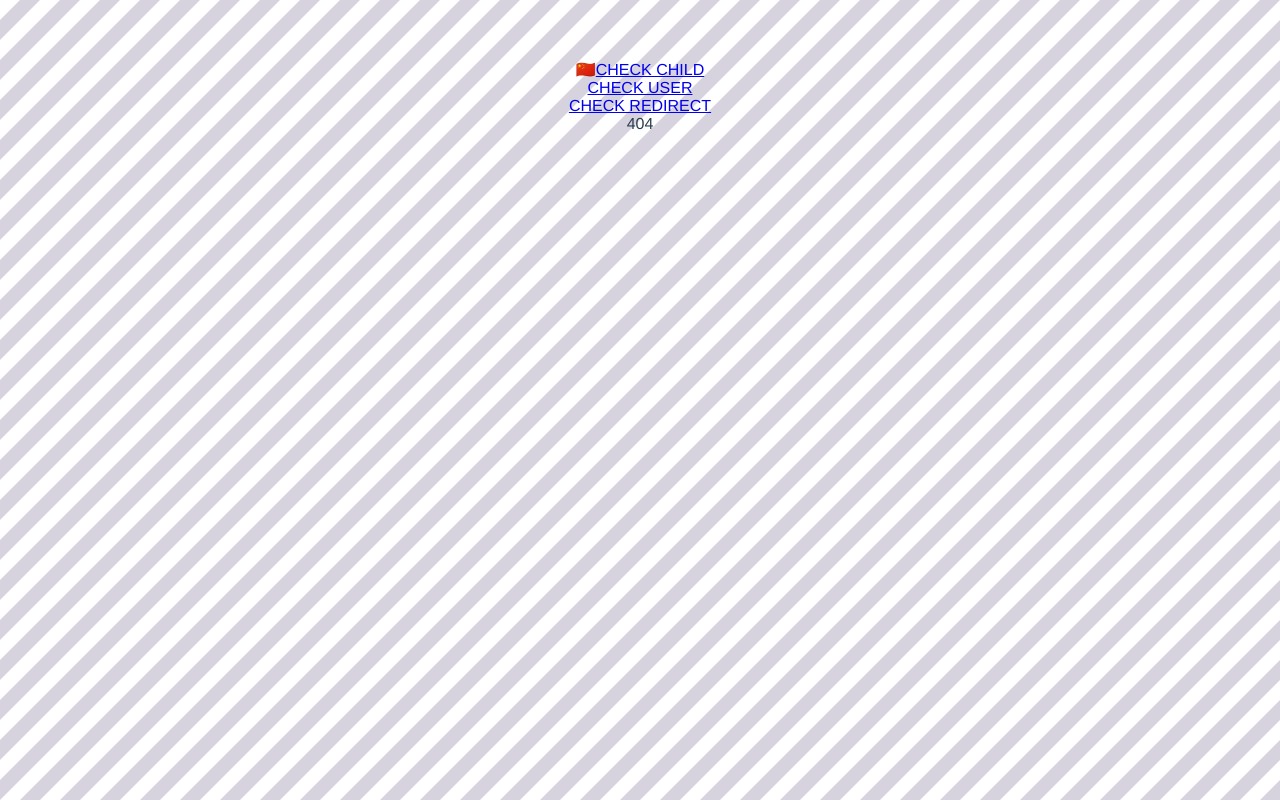
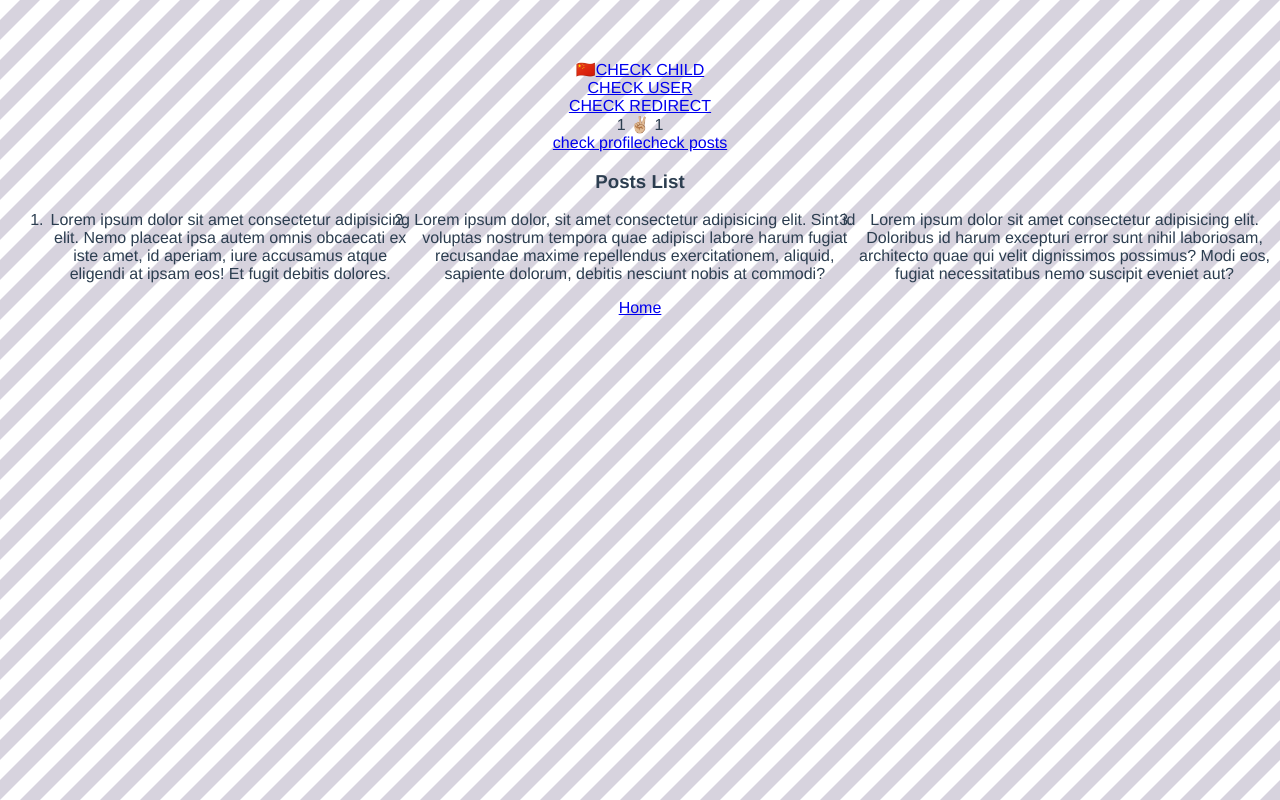
Before and after one commit to luml/VITE, a Vue app: page /users/1/posts in a window 1280 px wide. Before the commit this address had no page. Built offline with nearby package versions, Linux system fonts and the light colour scheme.

Commit message:
feat: nested children routes

```diff
--- a/src/components/ChildPage.vue
+++ b/src/components/ChildPage.vue
@@ -1,8 +1,8 @@
 <template>
   <div>
     <h2>Heeeey, I'm your kid, and I don't have a username yet</h2>
+    <router-view></router-view>
     <router-link to="/">Home</router-link>
-    <router-view></router-view>
   </div>
 </template>
 
--- a/src/components/User.vue
+++ b/src/components/User.vue
@@ -1,5 +1,8 @@
 <template>
   <div>{{ userName }} ✌🏼 {{ id }}</div>
+  <router-link :to="`/users/${id}/profile`">check profile</router-link>
+  <router-link :to="`/users/${id}/posts`">check posts</router-link>
+  <router-view></router-view>
   <router-link to="/">Home</router-link>
 </template>
 
--- /dev/null
+++ b/src/components/UserPosts.vue
@@ -0,0 +1,33 @@
+<template>
+  <div>
+    <h3>Posts List</h3>
+    <ol>
+      <li>
+        Lorem ipsum dolor sit amet consectetur adipisicing elit. Nemo placeat ipsa autem
+        omnis obcaecati ex iste amet, id aperiam, iure accusamus atque eligendi at ipsam
+        eos! Et fugit debitis dolores.
+      </li>
+      <li>
+        Lorem ipsum dolor, sit amet consectetur adipisicing elit. Sint id voluptas nostrum
+        tempora quae adipisci labore harum fugiat recusandae maxime repellendus
+        exercitationem, aliquid, sapiente dolorum, debitis nesciunt nobis at commodi?
+      </li>
+      <li>
+        Lorem ipsum dolor sit amet consectetur adipisicing elit. Doloribus id harum
+        excepturi error sunt nihil laboriosam, architecto quae qui velit dignissimos
+        possimus? Modi eos, fugiat necessitatibus nemo suscipit eveniet aut?
+      </li>
+    </ol>
+  </div>
+</template>
+
+<script>
+export default {};
+</script>
+
+<style lang="" scoped>
+ol {
+  display: flex;
+  justify-content: flex-start;
+}
+</style>
--- /dev/null
+++ b/src/components/UserProfile.vue
@@ -0,0 +1,9 @@
+<template>
+  <div>User Profile</div>
+</template>
+
+<script>
+export default {};
+</script>
+
+<style lang="" scoped></style>
--- a/src/main.js
+++ b/src/main.js
@@ -6,13 +6,30 @@
 import ChildPage from './components/ChildPage.vue'
 import User from './components/User.vue'
 import NotFound from './components/NotFound.vue'
+import UserProfile from './components/UserProfile.vue'
+import UserPosts from './components/UserPosts.vue'
 import './index.css'
 
 
 const routes = [
     { path: '/', component: FirstDay, alias: '/home' },
     { path: '/child', component: ChildPage },
-    { path: '/users/:id', name: 'users', component: User, props: true },
+    {
+        path: '/users/:id',
+        name: 'users',
+        component: User,
+        props: true,
+        children: [
+            {
+                path: 'profile',
+                component: UserProfile
+            },
+            {
+                path: 'posts',
+                component: UserPosts
+            }
+        ]
+    },
     { path: '/:pathMatch(.*)*', name: 'NotFound', component: NotFound },
     {
         path: '/',
```
